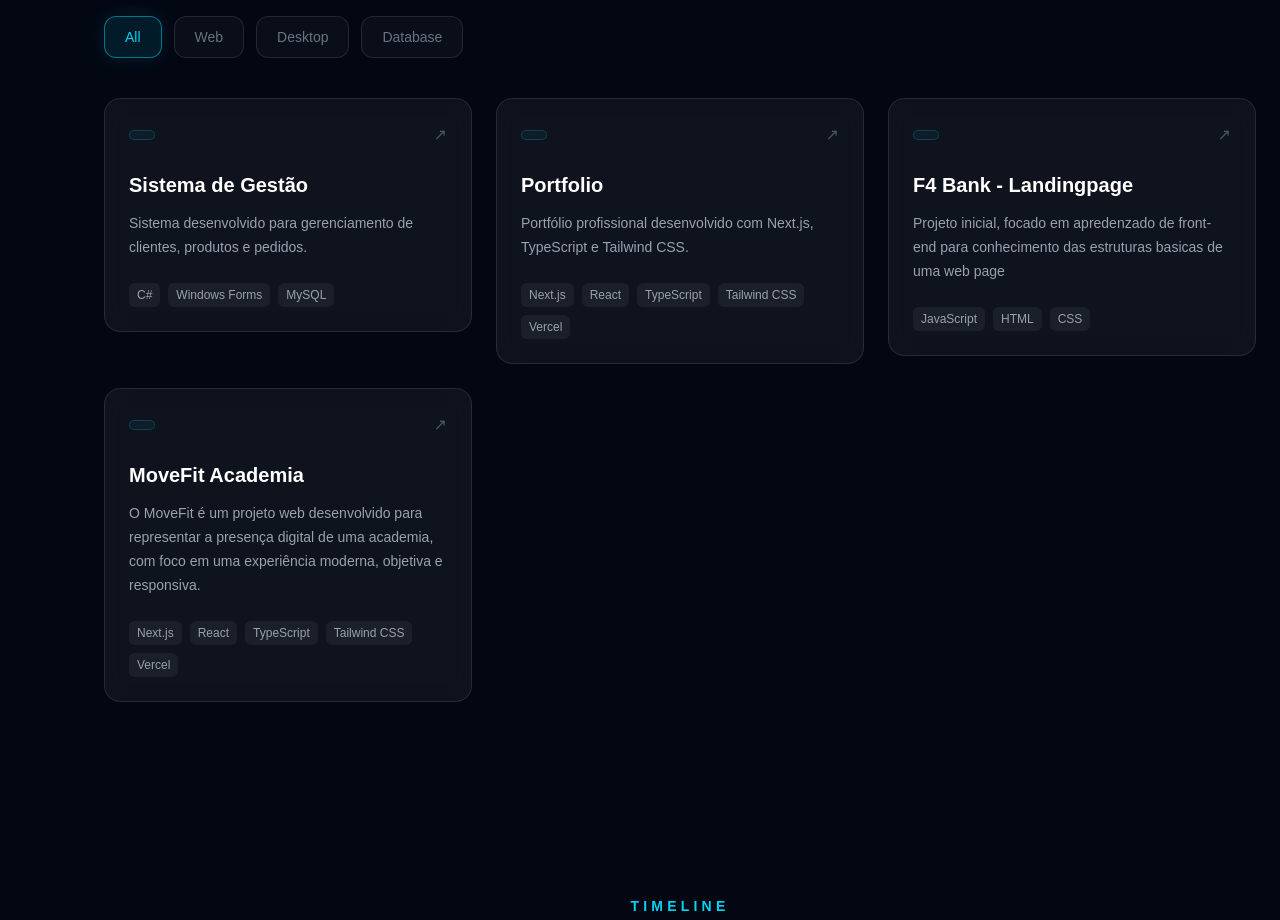
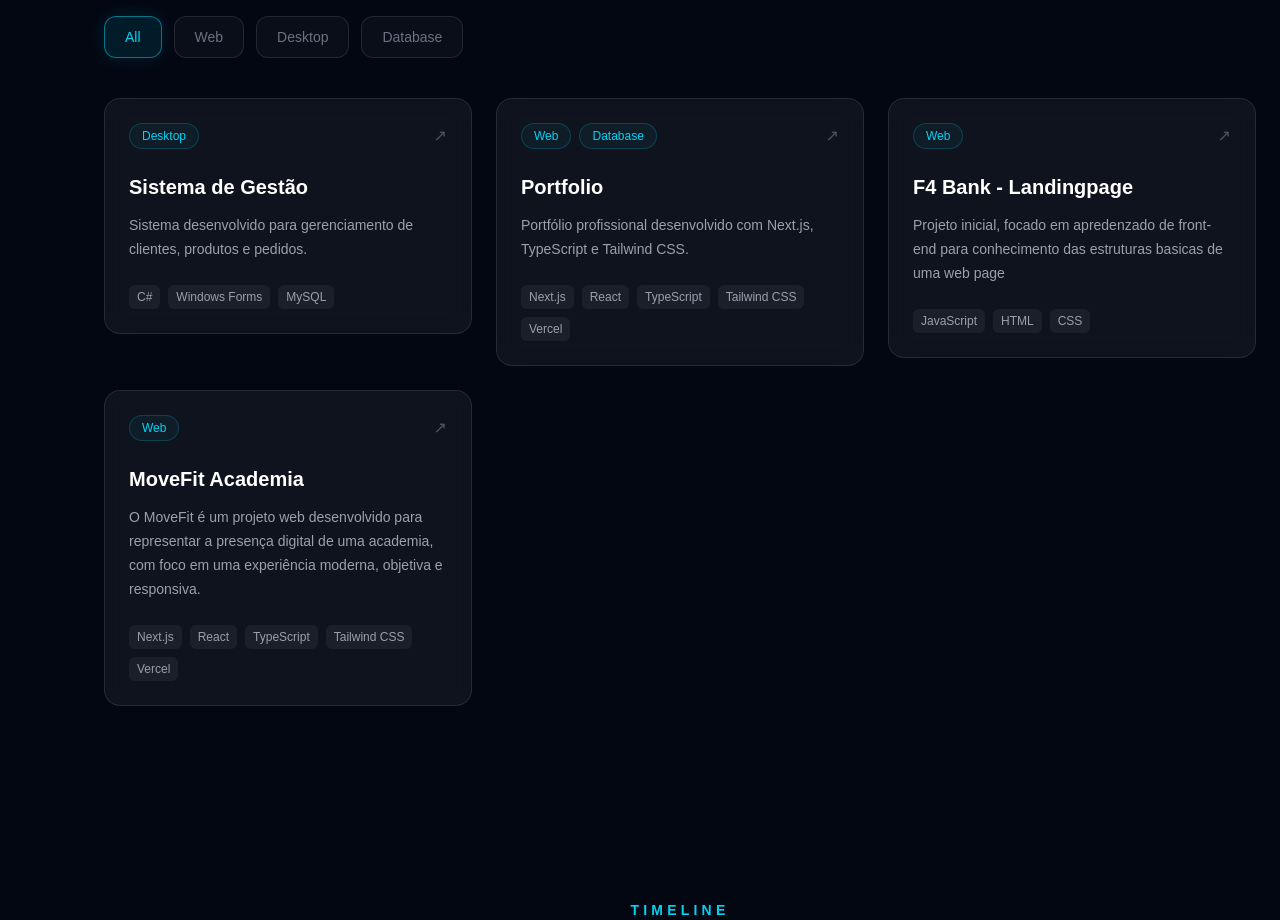
Before and after one commit to DouglasWilliams10/Portfolio, a Next.js app: page / in a window 1280 px wide. Shown: the part 2320-3240 px from the top of the page. Built offline with nearby package versions, Linux system fonts and the light colour scheme.

Commit message:
Fix: Feito ajuste no filtro dos projetos, agora funcionando

```diff
--- a/src/components/sections/Projects.tsx
+++ b/src/components/sections/Projects.tsx
@@ -19,7 +19,8 @@ export default function Projects() {
 
     const filteredProjects = activeCategory === "All"
         ? projects
-        : projects.filter((project) => project.category === activeCategory
+        : projects.filter((project) =>
+            project.categories.includes(activeCategory)
         );
 
     return (
@@ -57,8 +58,8 @@ export default function Projects() {
                                 type="button"
                                 onClick={() => setActiveCategory(category)}
                                 className={`rounded-xl border px-5 py-2.5 text-sm font-medium transition-all duration-300 ${isActive
-                                        ? "border-cyan-400/50 bg-cyan-400/10 text-cyan-400 shadow-[0_0_20px_rgba(34,211,238,0.12)]"
-                                        : "border-white/10 bg-white/[0.03] text-gray-500 hover:border-cyan-400/30 hover:text-cyan-400"
+                                    ? "border-cyan-400/50 bg-cyan-400/10 text-cyan-400 shadow-[0_0_20px_rgba(34,211,238,0.12)]"
+                                    : "border-white/10 bg-white/[0.03] text-gray-500 hover:border-cyan-400/30 hover:text-cyan-400"
                                     }`}
                             >
                                 {category}
@@ -79,9 +80,16 @@ export default function Projects() {
                                 className="group rounded-2xl border border-white/10 bg-white/5 p-6 backdrop-blur-md transition-all duration-300 hover:-translate-y-2 hover:border-cyan-400/40 hover:bg-white/10"
                             >
                                 <div className="mb-6 flex items-center justify-between">
-                                    <span className="rounded-full border border-cyan-400/20 bg-cyan-400/5 px-3 py-1 text-xs text-cyan-400">
-                                        {project.category}
-                                    </span>
+                                    <div className="flex flex-wrap gap-2">
+                                        {project.categories.map((category) => (
+                                            <span
+                                                key={category}
+                                                className="rounded-full border border-cyan-400/20 bg-cyan-400/5 px-3 py-1 text-xs text-cyan-400"
+                                            >
+                                                {category}
+                                            </span>
+                                        ))}
+                                    </div>
 
                                     <span className="text-gray-600 transition-colors group-hover:text-cyan-400">
                                         ↗
--- a/src/data/projects.ts
+++ b/src/data/projects.ts
@@ -26,7 +26,7 @@ export const projects = [
     ],
     categories: [
       "Web",
-      "DataBase"
+      "Database"
     ],
     githubUrl: "https://github.com/DouglasWilliams10/Portfolio",
     demoUrl: "https://portfolio-six-ebon-40.vercel.app/"
--- a/src/domain/projeto/entities/Project.ts
+++ b/src/domain/projeto/entities/Project.ts
@@ -23,11 +23,11 @@ export class Project {
   }
 
   get technologies(): string[] {
-    return this.props.technologies;
+    return [...this.props.technologies];
   }
 
   get categories(): string[] {
-    return this.props.categories;
+    return [...this.props.categories];
   }
 
   get githubUrl(): string | undefined {
```
Also changed, not shown: 1 other file (tests, documents, lock files or other folders).
